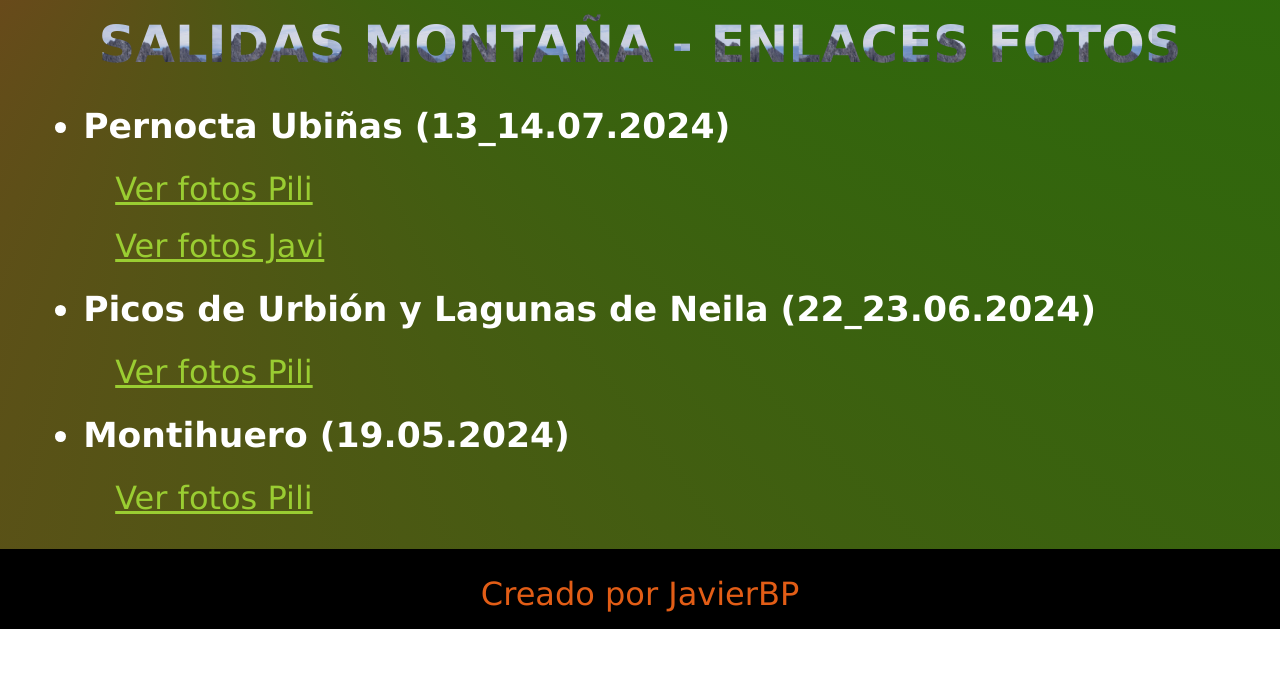
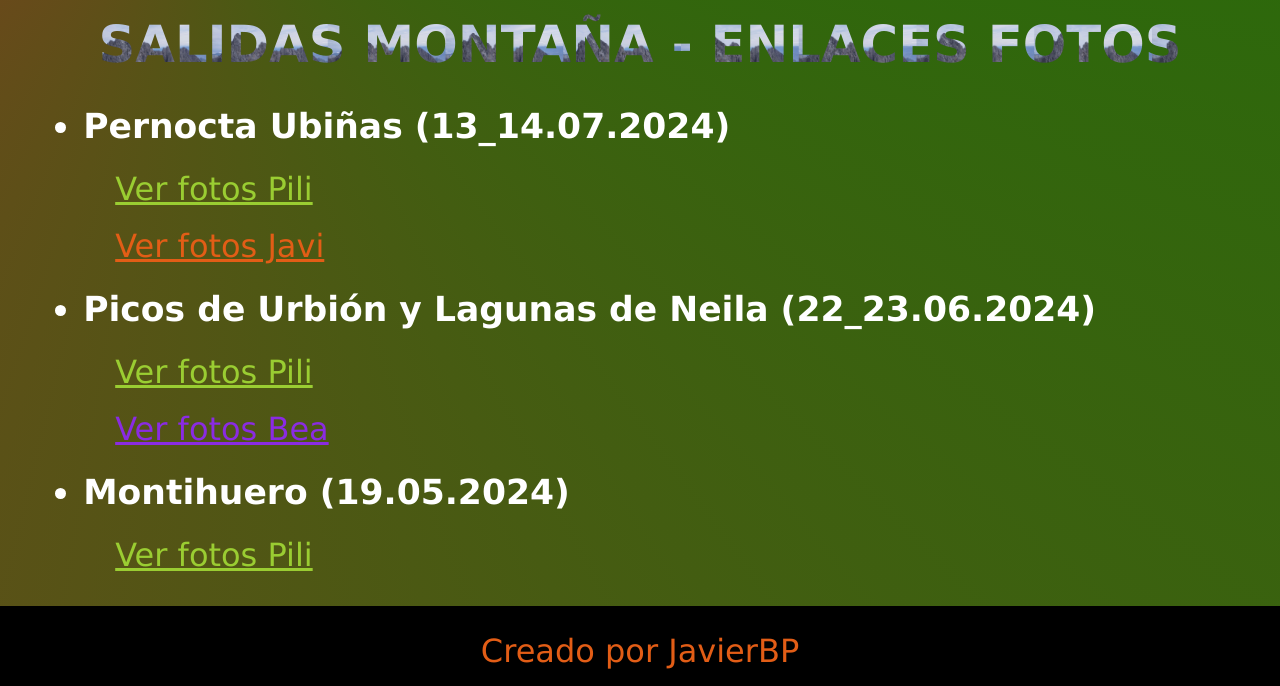
Before and after one commit to JavierBres/grupo_alternativo, a plain HTML site: page index.html in a window 1280 px wide. Shown: the part 182-868 px from the top of the page. Before the commit the page ends 811 px from the top, so only its background shows below. Drawn offline with Linux system fonts and the light colour scheme.

Commit message:
links photos diferent color every person

```diff
--- a/css/index-section.css
+++ b/css/index-section.css
@@ -31,8 +31,16 @@ article ul {
     margin-left: 2rem;
 }
 
-a {
+.article-link-Pili {
     color: yellowgreen;
+}
+
+.article-link-Bea {
+    color: blueviolet;
+}
+
+.article-link-Javi {
+    color: #E25D16;
 }
 
 @media screen and (width <= 768px) {
--- a/index.html
+++ b/index.html
@@ -21,16 +21,17 @@
                 <ul>
                     <li class="article-link">Pernocta Ubiñas (13_14.07.2024)</li>
                     <ul>
-                        <li><a href="https://photos.app.goo.gl/i3kk6jQACXHud5vT8" target="_blank">Ver fotos Pili</a></li>
-                        <li><a href="https://photos.app.goo.gl/qUqMNEda284yJR489" target="_blank">Ver fotos Javi</a></li>
+                        <li><a class="article-link-Pili" href="https://photos.app.goo.gl/i3kk6jQACXHud5vT8" target="_blank">Ver fotos Pili</a></li>
+                        <li><a class="article-link-Javi" href="https://photos.app.goo.gl/qUqMNEda284yJR489" target="_blank">Ver fotos Javi</a></li>
                     </ul>
                     <li class="article-link">Picos de Urbión y Lagunas de Neila (22_23.06.2024)</li>
                     <ul>
-                        <li><a href="https://photos.app.goo.gl/SdyDQJerQJFy5eZM7" target="_blank">Ver fotos Pili</a></li>
+                        <li><a class="article-link-Pili" href="https://photos.app.goo.gl/SdyDQJerQJFy5eZM7" target="_blank">Ver fotos Pili</a></li>
+                        <li><a class="article-link-Bea" href="https://photos.app.goo.gl/eVcV7TbwtrhaPKhb7" target="_blank">Ver fotos Bea</a></li>
                     </ul>
                     <li class="article-link">Montihuero (19.05.2024)</li>
                     <ul>
-                        <li><a href="https://photos.app.goo.gl/673PAjuyRHSWFP9B8" target="_blank">Ver fotos Pili</a></li>
+                        <li><a class="article-link-Pili" href="https://photos.app.goo.gl/673PAjuyRHSWFP9B8" target="_blank">Ver fotos Pili</a></li>
                     </ul>
                 </ul>
             </article>
```
Also changed, not shown: css/index-footer.css (line endings or trailing spaces).
